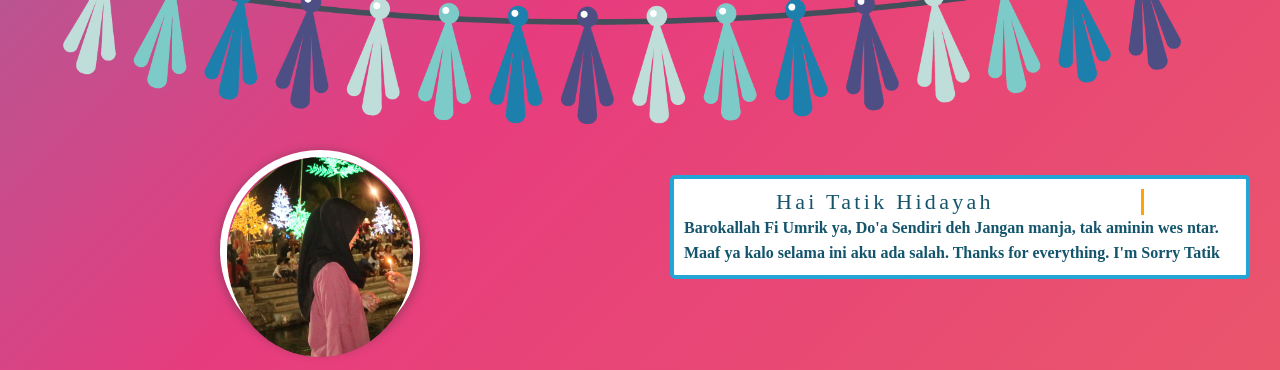
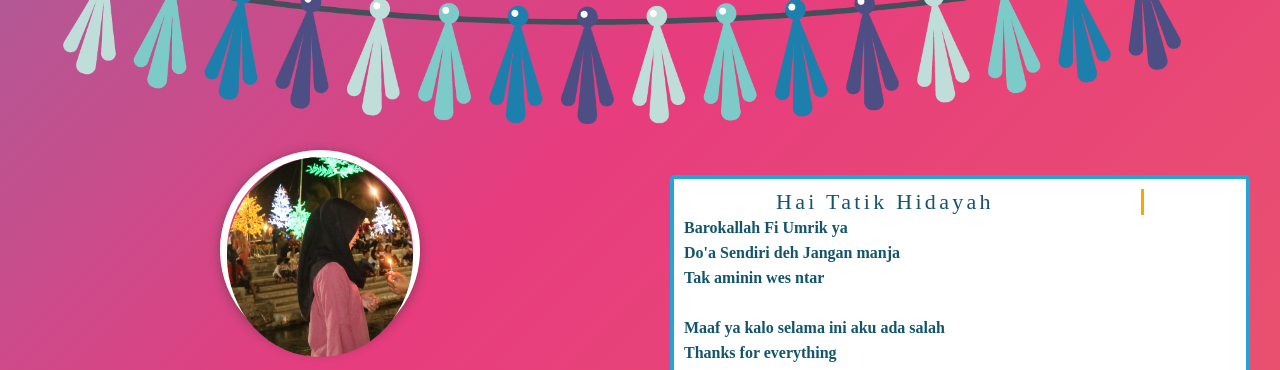
Before and after one commit to Adeb25/hbd, a plain HTML site: page index.html in a window 1280 px wide. Shown: the top 370 px of the page. Drawn offline with nearby package versions, Linux system fonts and the light colour scheme; a web font is replaced by a local one.

Commit message:
Update index.html

```diff
--- a/index.html
+++ b/index.html
@@ -30,7 +30,7 @@
                 <div class="container">
                     <div class="box">
                         <h1 class="nama text-dibox">Hai Tatik Hidayah</h1>
-                        <b class="nama ucapan">Barokallah Fi Umrik ya, Do'a Sendiri deh Jangan manja, tak aminin wes ntar. Maaf ya kalo selama ini aku ada salah. Thanks for everything. I'm Sorry Tatik</b>
+                        <b class="nama ucapan">Barokallah Fi Umrik ya<br> Do'a Sendiri deh Jangan manja<br> Tak aminin wes ntar<br><br> Maaf ya kalo selama ini aku ada salah<br> Thanks for everything<br> Im Sorry Tatik :)</b>
                     </div>
                 </div>
             </div>
```
